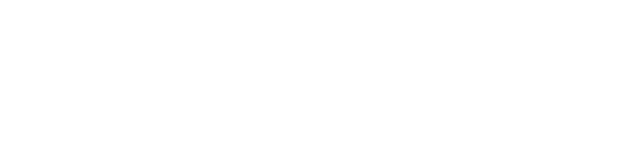
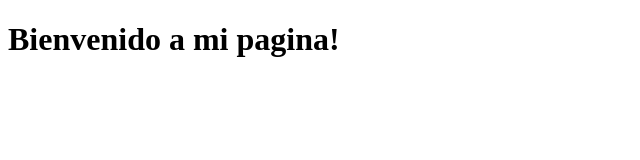
Before and after one commit to Willysan2020/willysan2020.github.io, a plain HTML site: page index.html in a window 1280 px wide. Shown: the whole page, without its empty margins (0-640 px from the left). Drawn offline with Linux system fonts and the light colour scheme.

Commit message:
add body and tittle

```diff
--- a/index.html
+++ b/index.html
@@ -1,4 +1,9 @@
 <!DOCTYPE html>
 <html lang="es">
-
+<head>
+    <title>Willysan</title>
+</head>
+<body>
+    <h1>Bienvenido a mi pagina!</h1>
+</body>
 </html>
```
